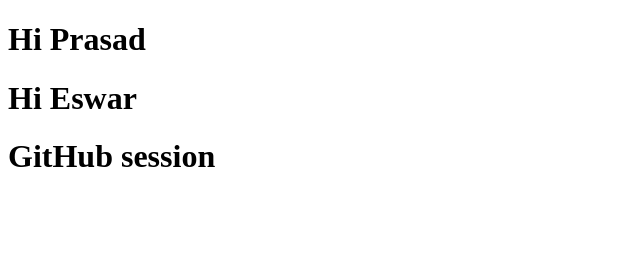
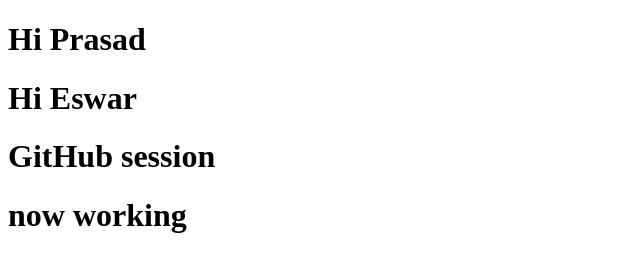
Before and after one commit to saieswar/prasad, a plain HTML site: page index.html in a window 1280 px wide. Shown: the whole page, without its empty margins (0-640 px from the left). Drawn offline with Linux system fonts and the light colour scheme.

Commit message:
sai - added working status in index

```diff
--- a/index.html
+++ b/index.html
@@ -7,5 +7,6 @@
 <h1>Hi Prasad</h1>
 <h1>Hi Eswar</h1>
 <h1>GitHub session</h1>
+<h1>now working <h1>
 </body>
 </html>
```
